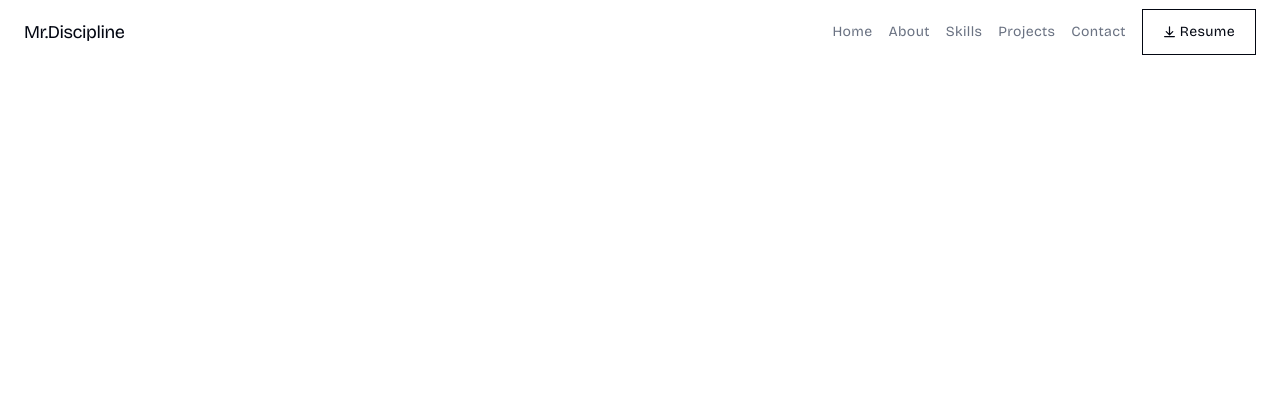
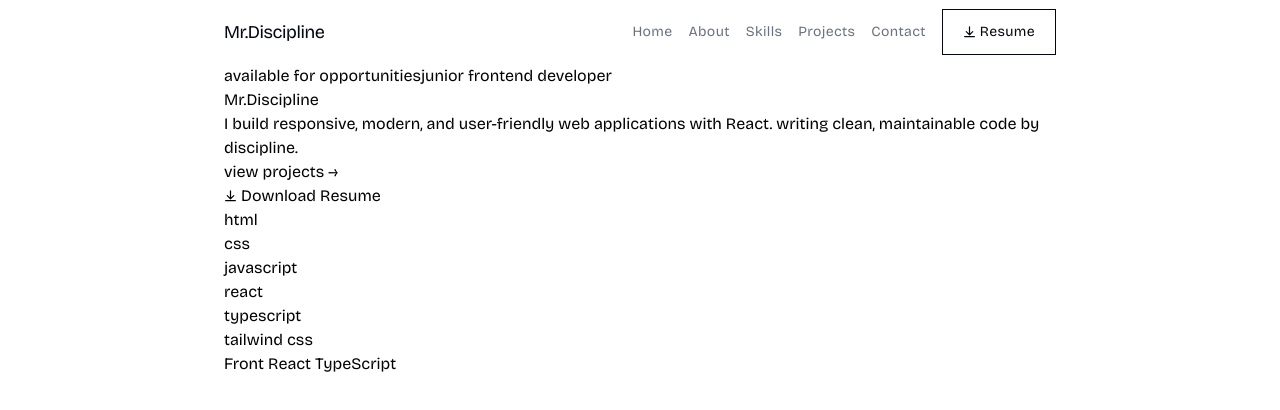
Before and after one commit to Jories10/portfolio, a React (Vite) app in the folder my-app/: page / in a window 1280 px wide. Shown: the top 410 px of the page. Built offline with nearby package versions, Linux system fonts and the light colour scheme.

Commit message:
feat: implement HeroSection and Main components; update Header and NavBar for improved layout and accessibility

```diff
--- a/my-app/src/App.tsx
+++ b/my-app/src/App.tsx
@@ -1,10 +1,12 @@
 import Header from "./components/Header/Header";
+import Main from "./sections/Main";
 
 function App(){
   return(
-    <>
+    <div className="px-6 md:px-18 lg:px-56">
         <Header/>
-    </>
+        <Main/>
+    </div>
   )
 }
 
--- a/my-app/src/components/Buttons/BurgerMenuButton.tsx
+++ b/my-app/src/components/Buttons/BurgerMenuButton.tsx
@@ -13,7 +13,7 @@ function BurgerMenuButton({isOpenNav, setIsOpenNav}:burgerMenuButtonTypes){
     }
     return(
         <button type="button" aria-label="" className="block sm:hidden cursor-pointer outline-0" onClick={handleClick}>
-            <img src={isOpenNav ? closeBurgerButton : burgerMenuButton} alt="Burger Icon" className="w-5"/>
+            <img src={isOpenNav ? closeBurgerButton : burgerMenuButton} alt={isOpenNav ? "Close Burger Button" : "Hamburger Menu"} className="w-5"/>
         </button>
     )
 }
--- a/my-app/src/components/Buttons/DownloadResumeButton.tsx
+++ b/my-app/src/components/Buttons/DownloadResumeButton.tsx
@@ -1,10 +1,10 @@
 type Props = {
-    content:string
+    content:React.ReactNode;
 }
 export default function DownloadResumeButton({content}:Props){
     return (
         <button type="button" aria-label="download button" className="flex items-center gap-x-1">
-            <svg width="13" height="13" viewBox="0 0 16 16" fill="none"><path d="M8 1v9M4 7l4 4 4-4M2 13h12" stroke="currentColor" stroke-width="1.5" stroke-linecap="round" stroke-linejoin="round"></path></svg>
+            <svg width="13" height="13" viewBox="0 0 16 16" fill="none"><path d="M8 1v9M4 7l4 4 4-4M2 13h12" stroke="currentColor" strokeWidth="1.5" strokeLinecap="round" strokeLinejoin="round"></path></svg>
             {content}
         </button>
     )
--- a/my-app/src/components/Header/Header.tsx
+++ b/my-app/src/components/Header/Header.tsx
@@ -2,7 +2,7 @@ import NavBar from "./NavBar";
 
 export default function Header(){
     return (
-        <header className="flex items-center justify-between h-16 px-6 font-display font-800 text-lg tracking-tight text-gray-500 relative">
+        <header className="flex items-center justify-between h-16 font-display font-800 text-lg tracking-tight text-gray-500 relative">
             <div>
                 <button type="button"  className="pointer text-gray-950 hover:text-gray-400" aria-label="">Mr.Discipline</button>
             </div>
--- a/my-app/src/components/Header/NavBar.tsx
+++ b/my-app/src/components/Header/NavBar.tsx
@@ -16,8 +16,8 @@ export default function NavBar(){
           sm:static sm:max-h-none sm:block sm:w-auto sm:border-0 sm:px-0
           text-sm bg-white tracking-wide
         `}>
-            <ul className={`${isOpenNav ? "flex flex-col justify-center sm:flex-row items-start gap-4 h-auto": "flex items-center gap-4 h-auto"}`}>
-                <li className={navItemClass}>
+            <ul className={`${isOpenNav ? "flex flex-col justify-center sm:flex-row items-start gap-4 h-auto mt-3": "flex items-center  gap-4 h-auto"} sm:items-center sm:mt-0`}>
+                <li className={`${navItemClass}`}>
                     <a href="#home">Home</a>
                 </li>
                 <li className={navItemClass}>
@@ -33,7 +33,12 @@ export default function NavBar(){
                     <a href="#contact">Contact</a>
                 </li>
                 <li className="text-gray-950 border border-gray-950 py-3 px-5 pointer hover:bg-gray-950 hover:text-gray-50 transition-colors ease-linear duration-200 pointer">
-                    <DownloadResumButton content="Resume"/>
+                    <DownloadResumButton content={
+                       <>
+                        <span className="sm:hidden">Download Resume</span>
+                        <span className="hidden sm:inline">Resume</span>
+                       </>
+                    }/>
                 </li>
             </ul>
         </nav>
--- /dev/null
+++ b/my-app/src/sections/Home/HeroSection.tsx
@@ -0,0 +1,35 @@
+import DownloadResumButton from "../../components/Buttons/DownloadResumeButton";
+
+function Herosection() {
+    return (
+        <section>
+            <div>
+                <div>
+                    <span>available for opportunities</span>
+                    <span>junior frontend developer</span>
+                </div>
+                <h1>Mr.<span>Discipline</span></h1>
+                <p>I build responsive, modern, and user-friendly web applications with React. writing clean, maintainable code by discipline.</p>
+                <div>
+                    <button>view projects →</button>
+                    <DownloadResumButton content="Download Resume"/>
+                </div>
+                <div>
+                    <ul>
+                        <li>html</li>
+                        <li>css</li>
+                        <li>javascript</li>
+                        <li>react</li>
+                        <li>typescript</li>
+                        <li>tailwind <span>css</span></li>
+                    </ul>
+                </div>
+            </div>
+            <div>
+                <span>Front React TypeScript</span>
+            </div>
+        </section>
+    )
+}
+
+export default Herosection;
--- /dev/null
+++ b/my-app/src/sections/Main.tsx
@@ -0,0 +1,10 @@
+import HeroSection from "./Home/HeroSection";
+
+function Main(){
+    return(
+        <main>
+            <HeroSection/>
+        </main>
+    )
+}
+export default Main;
```
